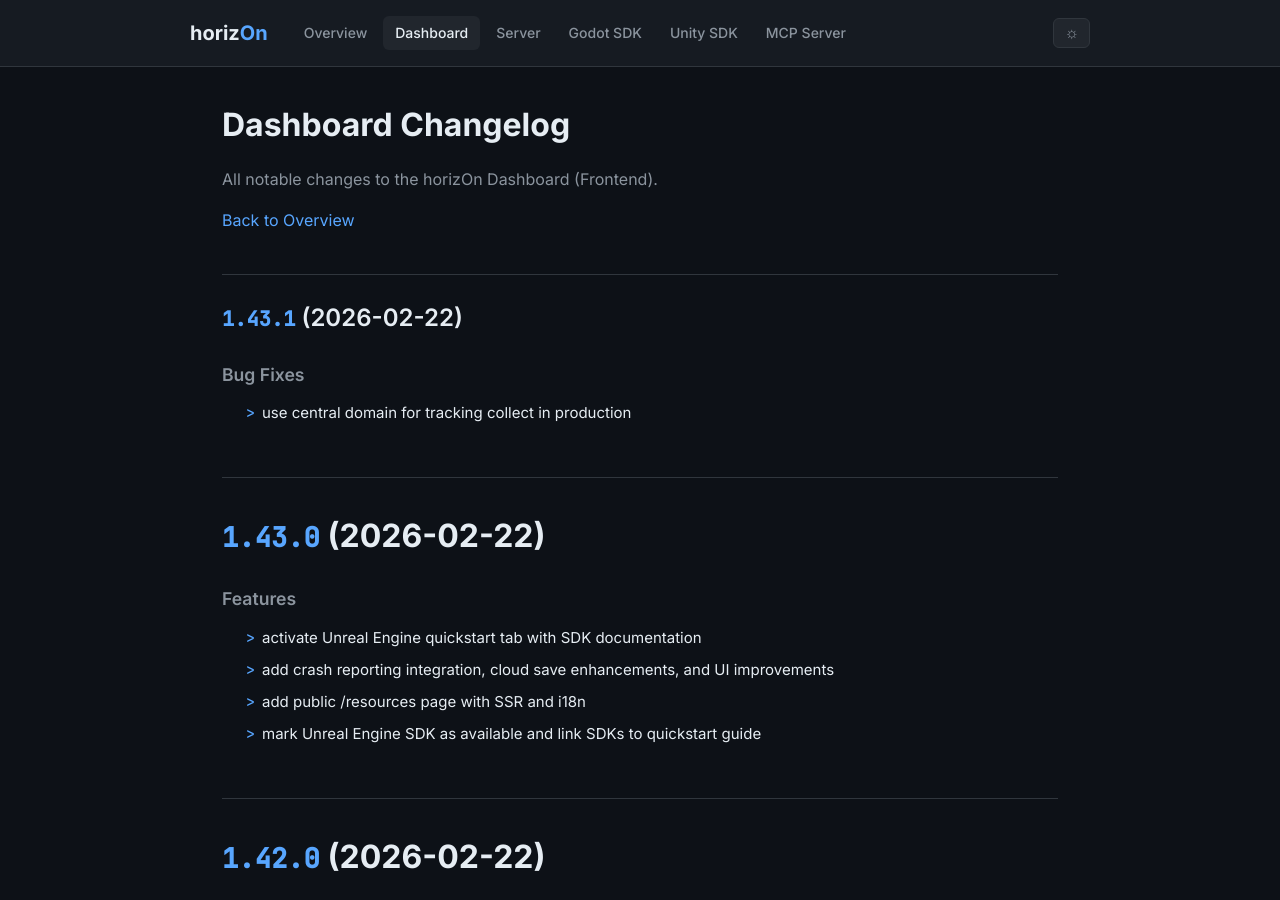
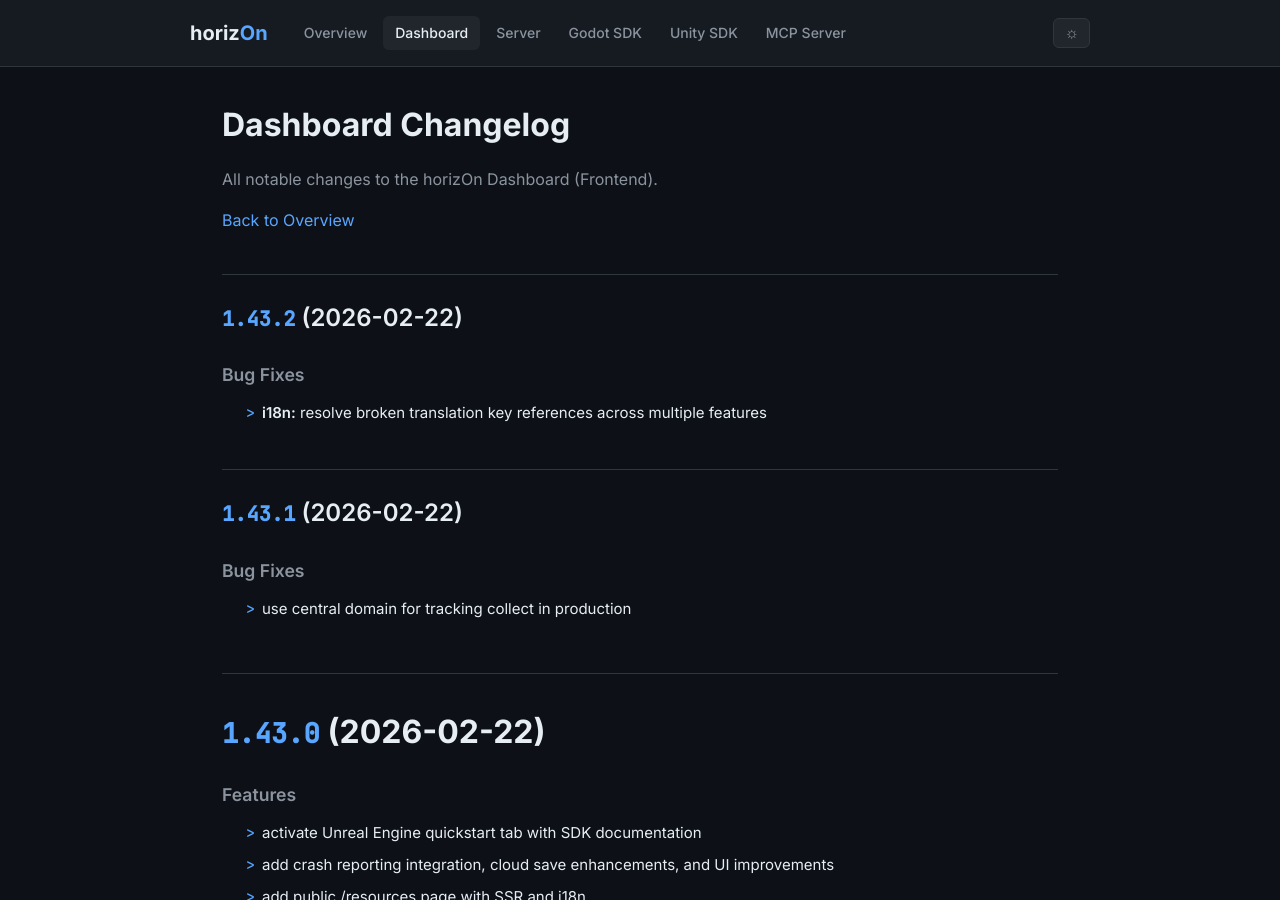
Before and after one commit to ProjectMakersDE/horizOn-Changelog, a Jekyll site: the page built from dashboard-changelog.md, in a window 1280 px wide and 900 px high. Built offline with Jekyll 4.4.1, drawn with Linux system fonts in a browser that asks for light colours.

Commit message:
chore: sync changelogs [skip ci]

```diff
--- a/dashboard-changelog.md
+++ b/dashboard-changelog.md
@@ -8,6 +8,13 @@ title: Dashboard Changelog
 All notable changes to the horizOn Dashboard (Frontend).
 
 [Back to Overview](.)
+
+## [1.43.2](https://github.com/ProjectMakersDE/horizOn-Dashboard/compare/v1.43.1...v1.43.2) (2026-02-22)
+
+
+### Bug Fixes
+
+* **i18n:** resolve broken translation key references across multiple features ([9ea845d](https://github.com/ProjectMakersDE/horizOn-Dashboard/commit/9ea845d180a58a16e8c137de12604fbab149d5b4))
 
 ## [1.43.1](https://github.com/ProjectMakersDE/horizOn-Dashboard/compare/v1.43.0...v1.43.1) (2026-02-22)
 
```
Also changed, not shown: index.md (+1 -1 lines).
